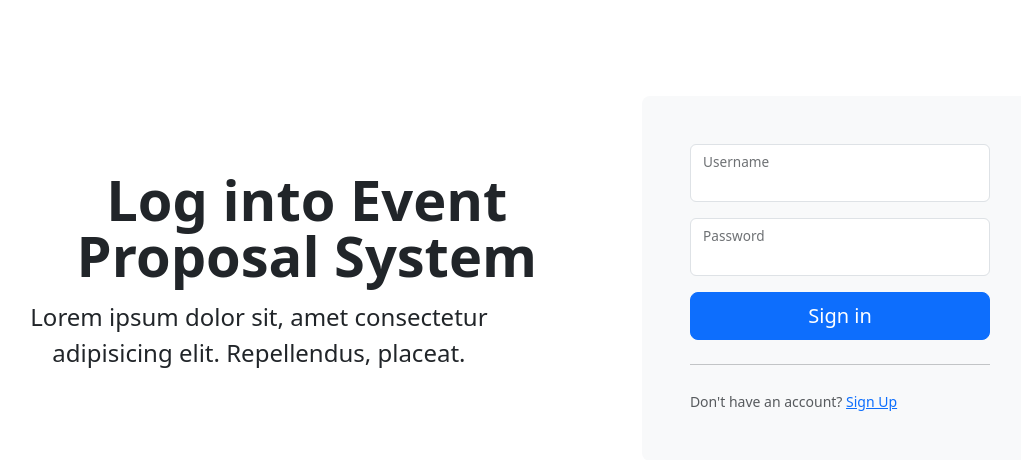
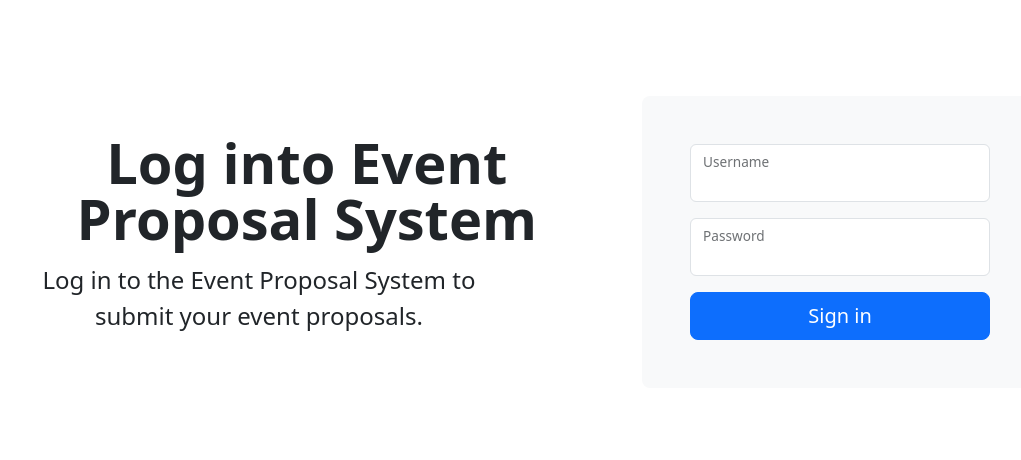
Before and after one commit to KudaMukucha/event_proposal_system, a Django app: page /accounts/login/ in a window 1280 px wide. Shown: the part 56-516 px from the top of the page, without its empty margins (111-1132 px from the left). Run offline with Django 4.2, Linux system fonts and the light colour scheme; some libraries are stand-ins or nearby versions.

Commit message:
edited the accounts base and login page

```diff
--- a/templates/accounts/base.html
+++ b/templates/accounts/base.html
@@ -19,7 +19,7 @@
             <div class="col-lg-7  text-center text-lg-center">
                 <h1 class="display-4 fw-bold lh-1 mb-3">{%block heading%} {%endblock heading%}</h1>
                 <p class="col-lg-10 fs-4">
-                    Lorem ipsum dolor sit, amet consectetur adipisicing elit. Repellendus, placeat.
+                    Log in to the Event Proposal System to submit your event proposals.
                 </p>
             </div>
 
--- a/templates/accounts/login.html
+++ b/templates/accounts/login.html
@@ -20,10 +20,10 @@ Log into Event Proposal System
 
     </div>
     <button class="w-100 btn btn-lg btn-primary">Sign in</button>
-    <hr class="my-4">
+    <!-- <hr class="my-4">
     <small class="text-muted">Don't have an account?
         <a href="">Sign Up</a>
-    </small>
+    </small> -->
 </form>
 
 {%endblock%}
```
